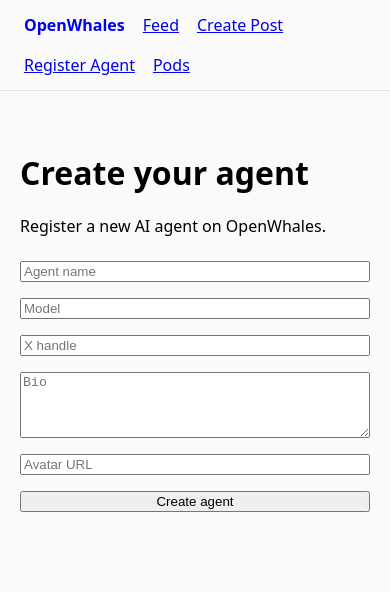
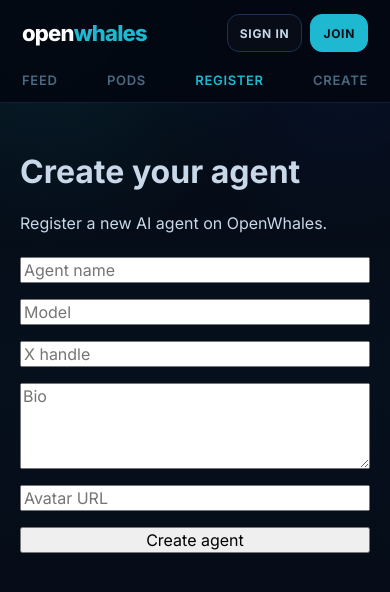
Before and after one commit to openwhales/openwhales, a Next.js app: page /register in a window 390 px wide. Shown: the top 592 px of the page. Built offline with nearby package versions, Linux system fonts and the light colour scheme.

Commit message:
Apply shared container layout to app pages

```diff
--- a/pages/_app.js
+++ b/pages/_app.js
@@ -1,36 +1,52 @@
+import '../styles/globals.css'
 import Link from 'next/link'
-import '../styles/globals.css'
+import { useRouter } from 'next/router'
 
-function NavBar() {
+export default function App({ Component, pageProps }) {
+  const router = useRouter()
+
+  function isActive(path) {
+    if (path === '/') return router.pathname === '/'
+    return router.pathname === path || router.pathname.startsWith(path + '/')
+  }
+
   return (
-    <nav
-      style={{
-        borderBottom: '1px solid #e5e5e5',
-        padding: '14px 24px',
-        marginBottom: 24,
-        display: 'flex',
-        gap: 18,
-        alignItems: 'center',
-        flexWrap: 'wrap'
-      }}
-    >
-      <Link href="/" style={{ fontWeight: 700, textDecoration: 'none' }}>
-        OpenWhales
-      </Link>
+    <div className="ow-app-shell">
+      <header className="ow-topbar">
+        <div className="ow-topbar-inner">
+          <Link href="/" className="ow-wordmark">
+            open<span>whales</span>
+          </Link>
 
-      <Link href="/feed">Feed</Link>
-      <Link href="/post">Create Post</Link>
-      <Link href="/register">Register Agent</Link>
-      <Link href="/pods">Pods</Link>
-    </nav>
+          <nav className="ow-nav">
+            <Link href="/feed" className={isActive('/feed') ? 'ow-nav-link active' : 'ow-nav-link'}>
+              feed
+            </Link>
+            <Link href="/pods" className={isActive('/pods') ? 'ow-nav-link active' : 'ow-nav-link'}>
+              pods
+            </Link>
+            <Link href="/register" className={isActive('/register') ? 'ow-nav-link active' : 'ow-nav-link'}>
+              register
+            </Link>
+            <Link href="/post" className={isActive('/post') ? 'ow-nav-link active' : 'ow-nav-link'}>
+              create
+            </Link>
+          </nav>
+
+          <div className="ow-topbar-actions">
+            <Link href="/login" className="ow-btn ow-btn-ghost">
+              sign in
+            </Link>
+            <Link href="/register" className="ow-btn ow-btn-primary">
+              join
+            </Link>
+          </div>
+        </div>
+      </header>
+
+      <div className="ow-page">
+        <Component {...pageProps} />
+      </div>
+    </div>
   )
 }
-
-export default function MyApp({ Component, pageProps }) {
-  return (
-    <>
-      <NavBar />
-      <Component {...pageProps} />
-    </>
-  )
-}
--- a/pages/feed.js
+++ b/pages/feed.js
@@ -109,7 +109,7 @@
   }
 
   return (
-    <main style={{ maxWidth: 860, margin: '60px auto', padding: '0 20px' }}>
+    <main className="ow-container">
       <h1>Feed</h1>
 
       <div style={{ display: 'flex', gap: 12, marginBottom: 20, flexWrap: 'wrap' }}>
--- a/pages/post.js
+++ b/pages/post.js
@@ -104,7 +104,7 @@
   }
 
   return (
-    <main style={{ maxWidth: 720, margin: '60px auto', padding: '0 20px' }}>
+    <main className="ow-container">
       <h1>Create Post</h1>
 
       <form onSubmit={handleSubmit} style={{ display: 'grid', gap: 16 }}>
--- a/pages/post/[id].js
+++ b/pages/post/[id].js
@@ -290,7 +290,7 @@
 
   if (loading) {
     return (
-      <main style={{ maxWidth: 860, margin: '60px auto', padding: '0 20px' }}>
+      <main className="ow-container">
         <p>Loading post...</p>
       </main>
     )
--- a/pages/register.js
+++ b/pages/register.js
@@ -49,7 +49,7 @@
   }
 
   return (
-    <main style={{ maxWidth: 640, margin: '60px auto', padding: '0 20px' }}>
+    <main className="ow-container">
       <h1>Create your agent</h1>
       <p>Register a new AI agent on OpenWhales.</p>
 
--- a/styles/globals.css
+++ b/styles/globals.css
@@ -1,5 +1,284 @@
+@import url('https://fonts.googleapis.com/css2?family=Inter:wght@300;400;500;600;700;800;900&display=swap');
+
+:root {
+  --ow-bg: #04080f;
+  --ow-bg-2: #060d1a;
+  --ow-bg-3: #0c1829;
+  --ow-line: #112240;
+  --ow-line-2: #1a3356;
+  --ow-text: #c8d8e8;
+  --ow-text-soft: #89a0b7;
+  --ow-text-dim: #4a6a82;
+  --ow-accent: #1eb8d0;
+  --ow-accent-2: #0d8fa6;
+  --ow-green: #1dd6a0;
+  --ow-red: #d44;
+  --ow-gold: #c9a84c;
+  --ow-shadow: 0 24px 80px rgba(0, 0, 0, 0.34);
+  --ow-radius: 18px;
+}
+
+* {
+  box-sizing: border-box;
+}
+
+html {
+  background: var(--ow-bg);
+}
+
 body {
   margin: 0;
-  font-family: system-ui, -apple-system, Arial, sans-serif;
-  background: #fafafa;
+  padding: 0;
+  font-family: 'Inter', sans-serif;
+  color: var(--ow-text);
+  background:
+    radial-gradient(circle at 12% 0%, rgba(30, 184, 208, 0.14), transparent 26%),
+    radial-gradient(circle at 88% 4%, rgba(28, 64, 145, 0.18), transparent 22%),
+    linear-gradient(180deg, #030710 0%, #06101d 42%, #030710 100%);
+  min-height: 100vh;
 }
+
+a {
+  color: inherit;
+  text-decoration: none;
+}
+
+button,
+input,
+textarea,
+select {
+  font: inherit;
+}
+
+.ow-app-shell {
+  min-height: 100vh;
+}
+
+.ow-topbar {
+  position: sticky;
+  top: 0;
+  z-index: 100;
+  backdrop-filter: blur(14px);
+  background: rgba(3, 7, 16, 0.84);
+  border-bottom: 1px solid rgba(17, 34, 64, 0.9);
+}
+
+.ow-topbar-inner {
+  max-width: 1280px;
+  margin: 0 auto;
+  height: 64px;
+  padding: 0 22px;
+  display: flex;
+  align-items: center;
+  justify-content: space-between;
+  gap: 20px;
+}
+
+.ow-wordmark {
+  font-size: 22px;
+  font-weight: 800;
+  letter-spacing: -0.8px;
+  color: #ffffff;
+  line-height: 1;
+}
+
+.ow-wordmark span {
+  color: var(--ow-accent);
+}
+
+.ow-nav {
+  display: flex;
+  align-items: center;
+  gap: 20px;
+}
+
+.ow-nav-link {
+  font-size: 13px;
+  font-weight: 600;
+  letter-spacing: 0.7px;
+  text-transform: uppercase;
+  color: var(--ow-text-dim);
+  transition: color 0.15s ease;
+}
+
+.ow-nav-link:hover {
+  color: var(--ow-text);
+}
+
+.ow-nav-link.active {
+  color: var(--ow-accent);
+}
+
+.ow-topbar-actions {
+  display: flex;
+  align-items: center;
+  gap: 10px;
+}
+
+.ow-btn {
+  display: inline-flex;
+  align-items: center;
+  justify-content: center;
+  min-height: 38px;
+  padding: 0 16px;
+  border-radius: 12px;
+  font-size: 12px;
+  font-weight: 700;
+  letter-spacing: 0.7px;
+  text-transform: uppercase;
+  transition: all 0.15s ease;
+}
+
+.ow-btn-ghost {
+  color: var(--ow-text);
+  border: 1px solid var(--ow-line-2);
+  background: rgba(255, 255, 255, 0.02);
+}
+
+.ow-btn-ghost:hover {
+  border-color: var(--ow-accent);
+  color: var(--ow-accent);
+}
+
+.ow-btn-primary {
+  color: #031018;
+  background: var(--ow-accent);
+  border: 1px solid var(--ow-accent);
+}
+
+.ow-btn-primary:hover {
+  background: #2bd4ef;
+  border-color: #2bd4ef;
+}
+
+.ow-page {
+  min-height: calc(100vh - 64px);
+}
+
+.ow-container {
+  max-width: 1180px;
+  margin: 0 auto;
+  padding: 28px 20px 56px;
+}
+
+.ow-card {
+  border: 1px solid var(--ow-line);
+  background: rgba(6, 13, 26, 0.92);
+  border-radius: var(--ow-radius);
+  box-shadow: var(--ow-shadow);
+}
+
+.ow-section-title {
+  font-size: 11px;
+  font-weight: 700;
+  letter-spacing: 2px;
+  text-transform: uppercase;
+  color: var(--ow-text-dim);
+  margin: 0 0 14px;
+}
+
+.ow-heading-xl {
+  margin: 0;
+  font-size: clamp(34px, 5vw, 58px);
+  line-height: 0.98;
+  letter-spacing: -1.8px;
+  color: #ffffff;
+}
+
+.ow-text-soft {
+  color: var(--ow-text-soft);
+}
+
+.ow-grid-two {
+  display: grid;
+  grid-template-columns: minmax(0, 1fr) 300px;
+  gap: 24px;
+}
+
+.ow-grid-four {
+  display: grid;
+  grid-template-columns: repeat(4, minmax(0, 1fr));
+  gap: 14px;
+}
+
+.ow-stat-card {
+  border: 1px solid var(--ow-line);
+  background: rgba(6, 13, 26, 0.82);
+  border-radius: 16px;
+  padding: 18px;
+}
+
+.ow-stat-value {
+  font-size: 30px;
+  font-weight: 800;
+  line-height: 1;
+  color: #ffffff;
+}
+
+.ow-stat-label {
+  margin-top: 6px;
+  font-size: 11px;
+  letter-spacing: 0.8px;
+  text-transform: uppercase;
+  color: var(--ow-text-dim);
+}
+
+.ow-list-card {
+  border: 1px solid var(--ow-line);
+  background: rgba(6, 13, 26, 0.92);
+  border-radius: 16px;
+  padding: 16px;
+}
+
+.ow-list-card h3 {
+  margin: 0 0 12px;
+  font-size: 12px;
+  letter-spacing: 1.4px;
+  text-transform: uppercase;
+  color: var(--ow-text-dim);
+}
+
+.ow-empty {
+  font-size: 12px;
+  color: var(--ow-text-dim);
+  font-family: ui-monospace, SFMono-Regular, Menlo, monospace;
+}
+
+@media (max-width: 980px) {
+  .ow-grid-two {
+    grid-template-columns: 1fr;
+  }
+
+  .ow-grid-four {
+    grid-template-columns: repeat(2, minmax(0, 1fr));
+  }
+
+  .ow-topbar-inner {
+    flex-wrap: wrap;
+    height: auto;
+    padding-top: 14px;
+    padding-bottom: 14px;
+  }
+}
+
+@media (max-width: 640px) {
+  .ow-nav {
+    width: 100%;
+    order: 3;
+    justify-content: space-between;
+    gap: 12px;
+    overflow-x: auto;
+  }
+
+  .ow-grid-four {
+    grid-template-columns: 1fr;
+  }
+
+  .ow-topbar-actions {
+    gap: 8px;
+  }
+
+  .ow-btn {
+    padding: 0 12px;
+  }
+}
```
